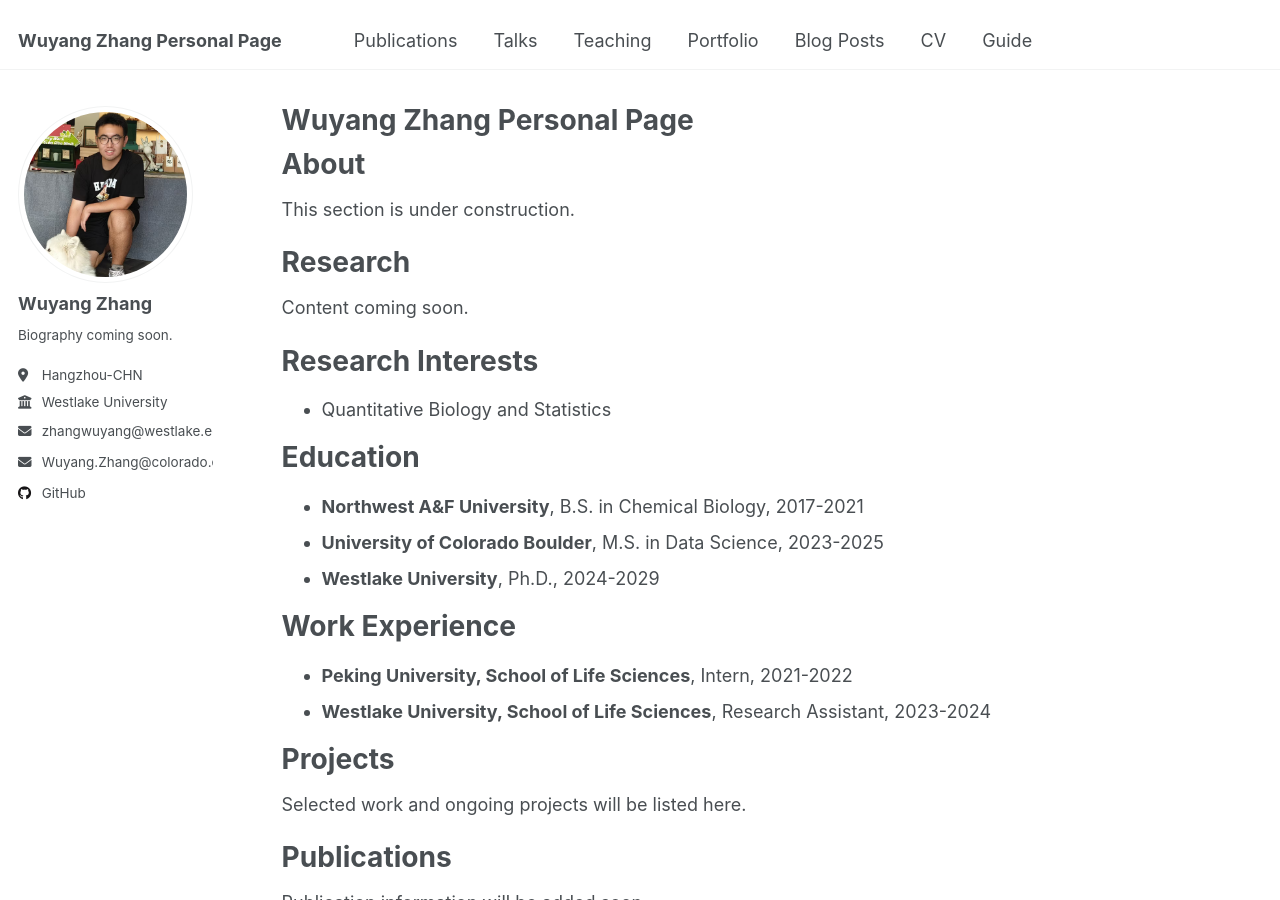
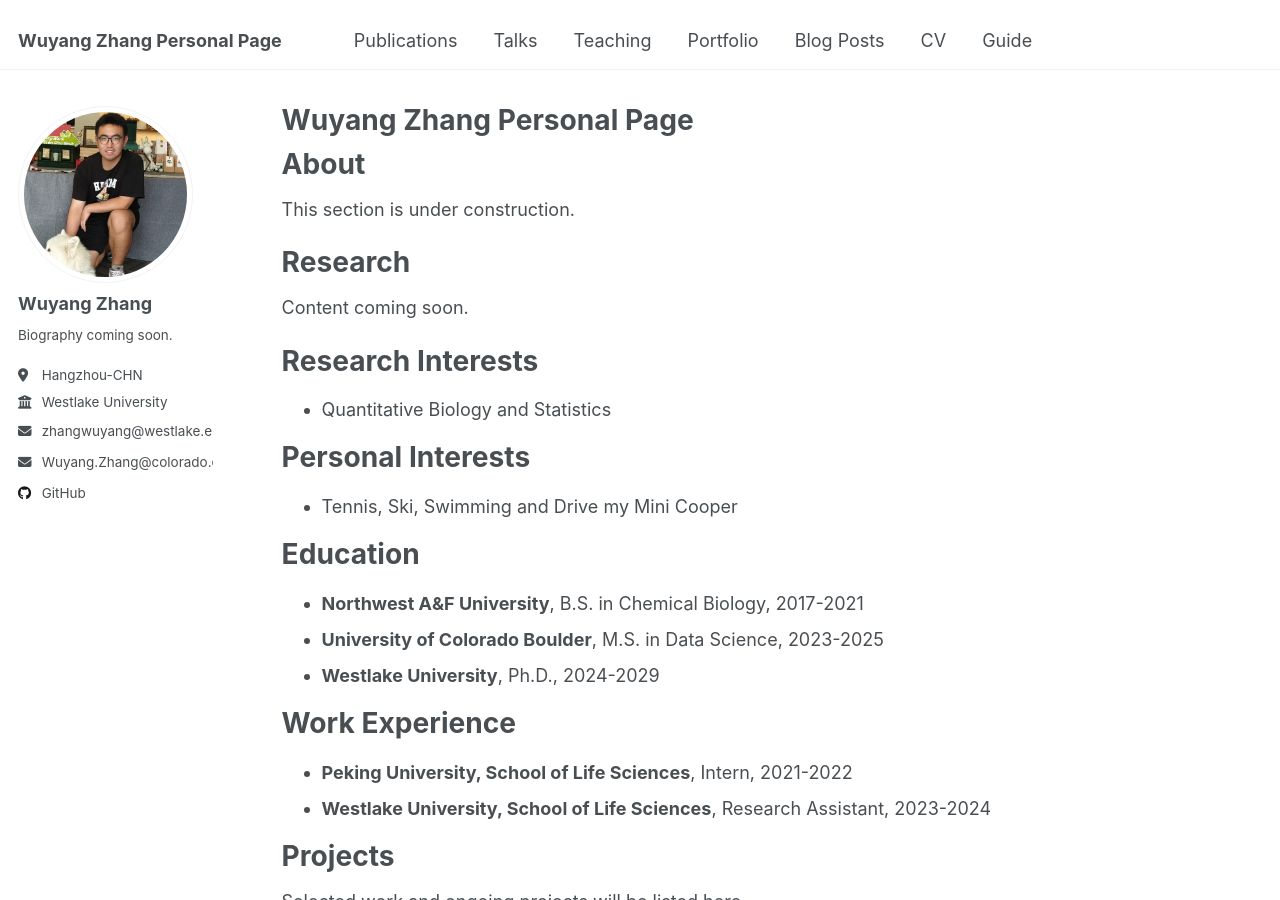
Before and after one commit to hardearnedmoneysniper/hardearnedmoneysniper.github.io, a Jekyll site: the page built from _pages/about.md, in a window 1280 px wide and 900 px high. Built offline with Jekyll 4.4.1, drawn with Linux system fonts in a browser that asks for light colours.

Commit message:
Add personal interests section

```diff
--- a/_pages/about.md
+++ b/_pages/about.md
@@ -21,6 +21,11 @@
 ======
 
 - Quantitative Biology and Statistics
+
+Personal Interests
+======
+
+- Tennis, Ski, Swimming and Drive my Mini Cooper
 
 Education
 ======
```
